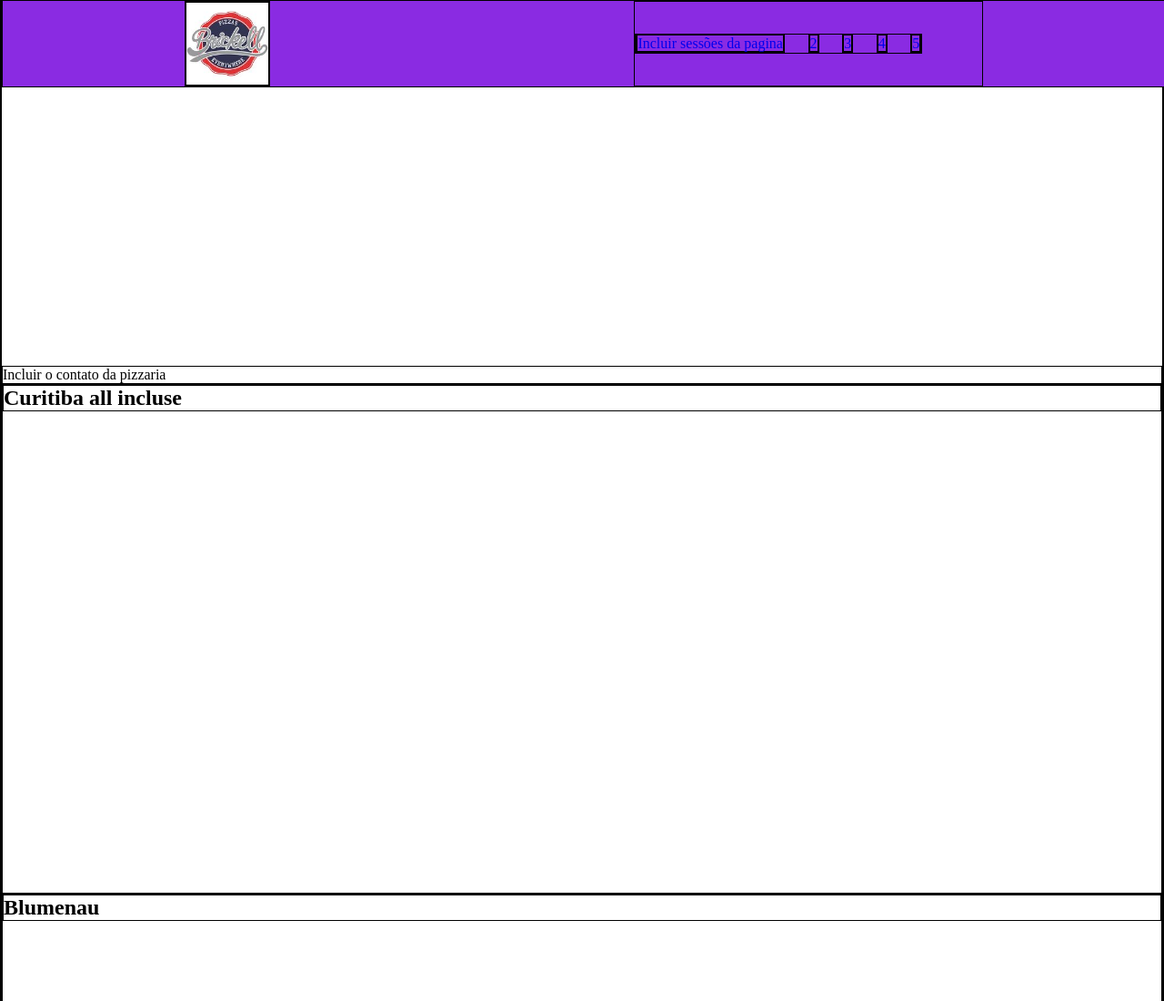
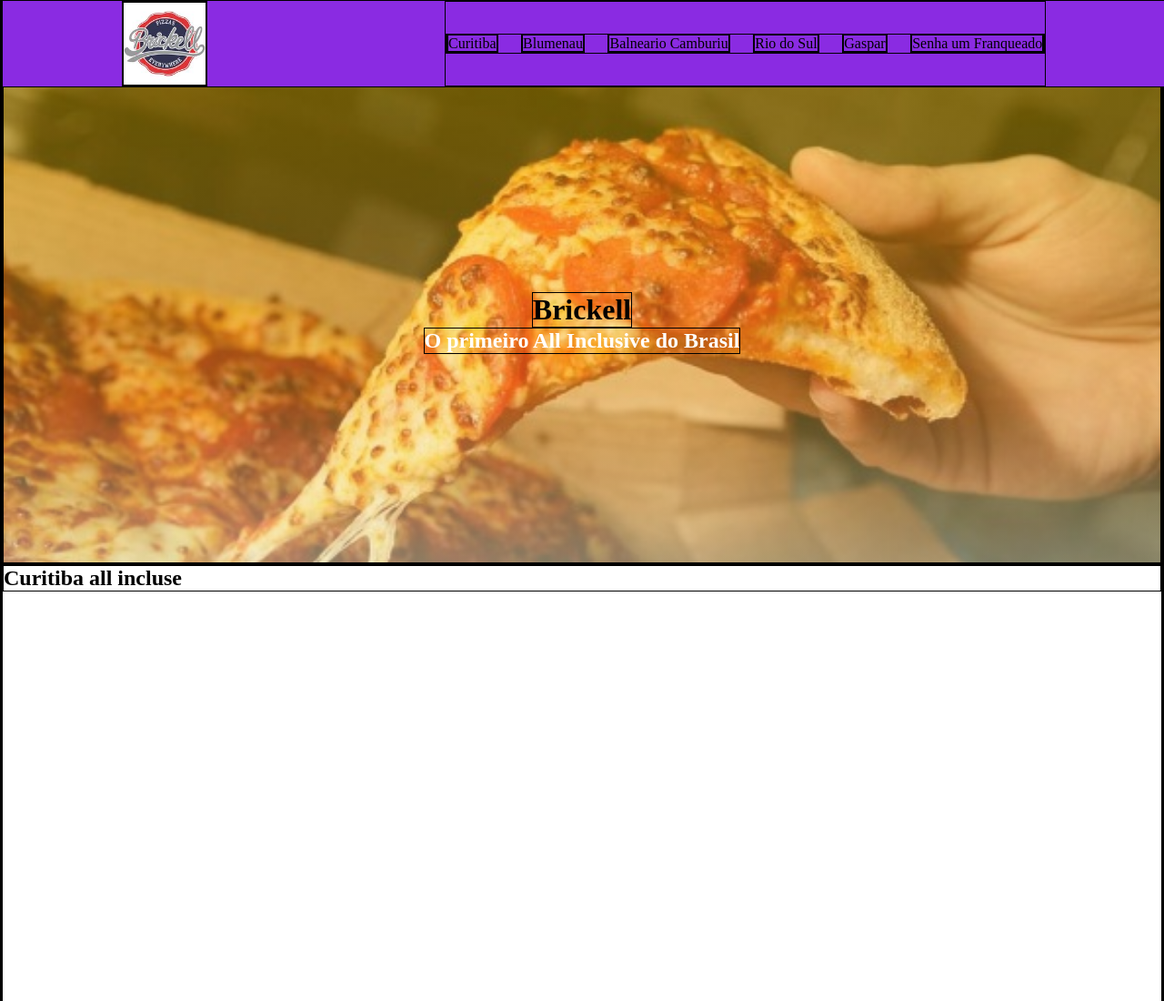
Before and after one commit to llKirallkx/Brickell, a plain HTML site: page index.html in a window 1280 px wide. Shown: the top 1100 px of the page at 91% size. Drawn offline with Linux system fonts and the light colour scheme.

Commit message:
ajuste da sessão inicial e alguns ajustes no header

```diff
--- a/index.html
+++ b/index.html
@@ -13,15 +13,21 @@
         <article><img class="logo-header" src="./img/brickell-logo.jpg"></article>
         <nav class="menu-nav">
             <ul class="ul-header">
-                <li class="li-header"><a href="#">Incluir sessões da pagina</a></li>
-                <li class="li-header"><a href="#">2</a></li>
-                <li class="li-header"><a href="#">3</a></li>
-                <li class="li-header"><a href="#">4</a></li>
-                <li class="li-header"><a href="#">5</a></li>
+                <li class="li-header"><a href="#">Curitiba</a></li>
+                <li class="li-header"><a href="#">Blumenau</a></li>
+                <li class="li-header"><a href="#">Balneario Camburiu</a></li>
+                <li class="li-header"><a href="#">Rio do Sul</a></li>
+                <li class="li-header"><a href="#">Gaspar</a></li>
+                <li class="li-header"><a href="#">Senha um Franqueado</a></li>
             </ul>
         </nav>
     </header>
-    <div class="inicio">Incluir o contato da pizzaria</div>
+    <div class="inicio">
+        <div class="all-inclusive">
+            <h1>Brickell</h2>
+            <h2>O primeiro All Inclusive do Brasil</h2>
+        </div>
+    </div>
     <section>
         <h1>Curitiba all incluse</h1>
     </section>
--- a/style.css
+++ b/style.css
@@ -8,6 +8,7 @@
 
 a{
     text-decoration: none;
+    color: black;
 }
 ul{
     list-style: none;
@@ -53,7 +54,21 @@ header{
 /* Inicio */
 
 .inicio{
-    margin-top: 50vh;
+    margin-top: 11vh;
 }
+.all-inclusive{
+    display: flex;
+    width: 100%;
+    background: linear-gradient(180deg, rgba(251, 206, 5, 0.411) 0%, rgba(250, 196, 61, 0.37) 65%, rgba(243, 248, 197, 0.493) 100%), url(./img/pizza.jpg) no-repeat fixed top;
+    background-size: cover;
+    height: 66vh;
+    text-align: center;
+    align-items: center;
+    justify-content: center;
+    flex-direction: column;
+}
+.all-inclusive h2{
+    color: white;
 
+}
 /* FIM - Inicio */
```
